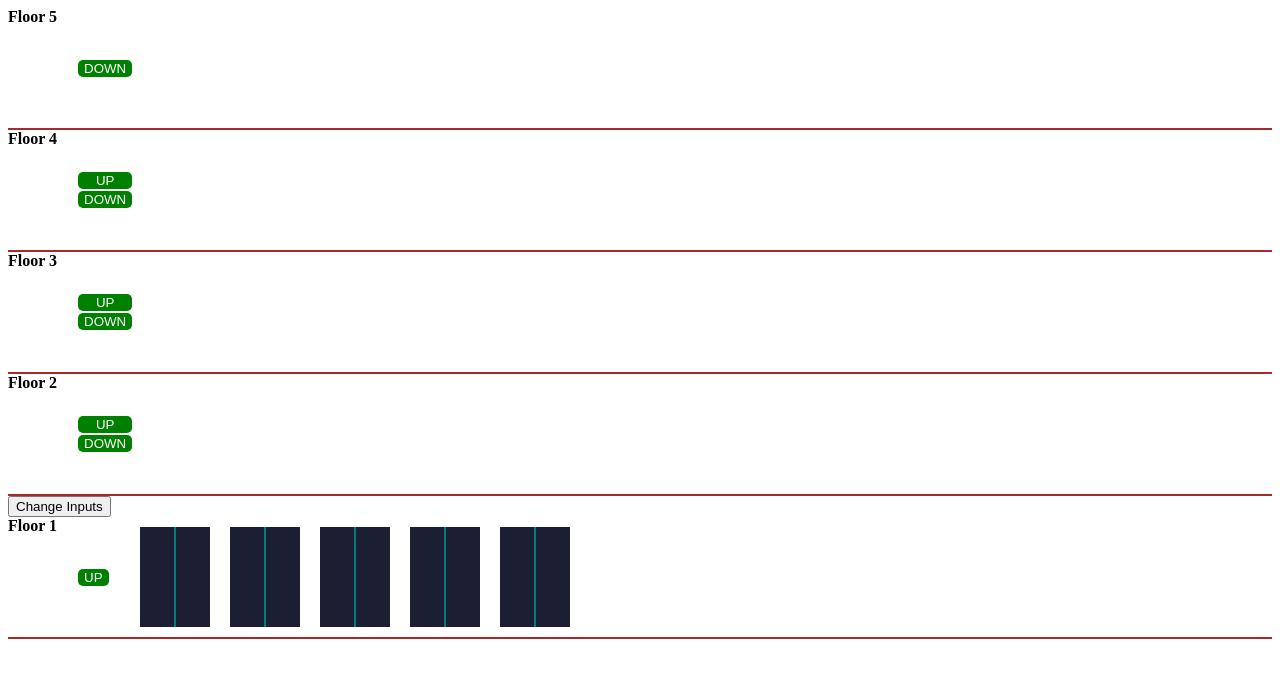
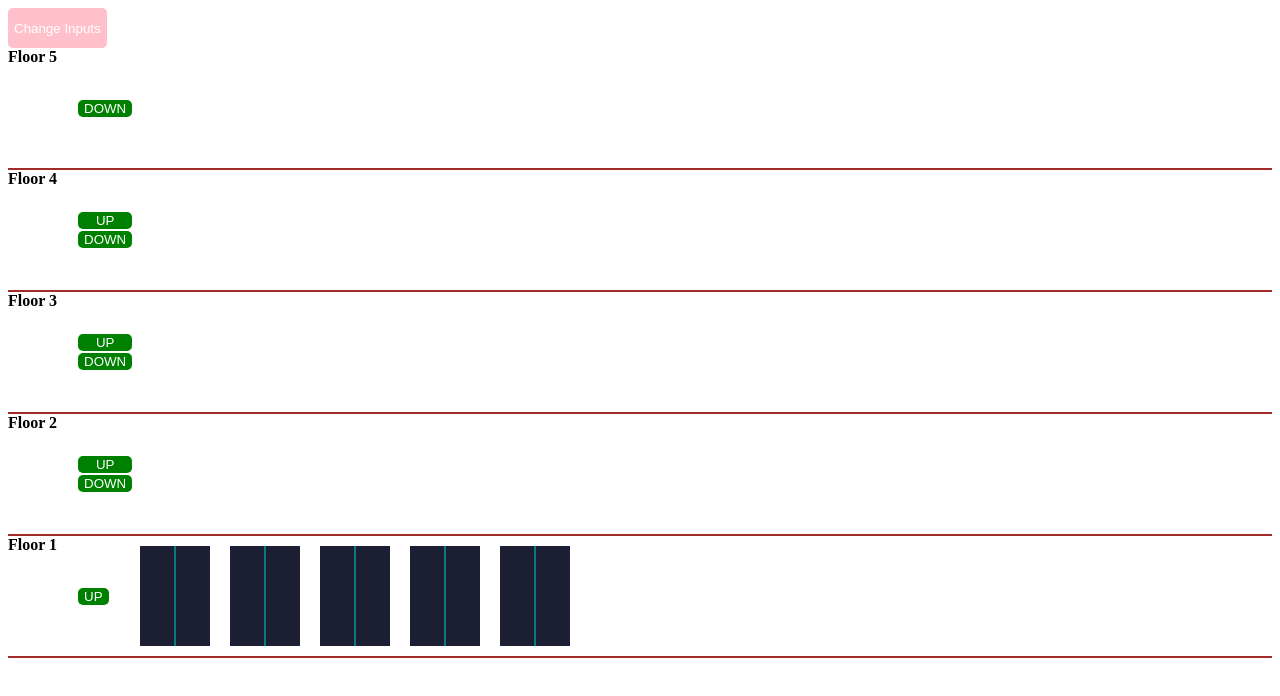
Before and after one commit to mailmesriza98/liftsimulation, a plain HTML site: page index.html in a window 1280 px wide. Both pictures are taken after typing "5", "5" into the empty fields and a click on the input "Submit". Drawn offline with Linux system fonts and the light colour scheme.

Commit message:
commit 7

```diff
--- a/script.js
+++ b/script.js
@@ -9,7 +9,7 @@ const createUI = () => {
     mainContainer.innerHTML="";
 
     backbutton.style.display = "block";
-
+    mainContainer.appendChild(backbutton);
 
     for(let i=floors;i>=1;i--){
         const floor = document.createElement("div");
@@ -106,7 +106,7 @@ const createUI = () => {
 
         }
 
-        mainContainer.appendChild(backbutton)
+
         mainContainer.appendChild(floor);
 
     }
@@ -119,8 +119,9 @@ function resetSimulation() {
     // Reset all variables and clear the HTML elements
     liftQueue=[];
 
-    const floors = document.querySelector("#floors").value;
-    const lifts = document.querySelector("#lifts").value;
+    const floors = document.querySelector("#floors");
+    const lifts = document.querySelector("#lifts");
+
     floors.textContent = "";
     lifts.textContent = "";
 
@@ -129,7 +130,7 @@ function resetSimulation() {
 
 
 const simulate = () => {
-    const floors = document.querySelector("#floors").value;
+
     const givenlifts = document.querySelector("#lifts").value;
     if(floors<=1){
         alert("Floors should be >=2");
@@ -142,6 +143,7 @@ const simulate = () => {
         return;
     }
     createUI();
+
     backbutton.addEventListener("click", () => {
         resetSimulation();
       });
--- a/style.css
+++ b/style.css
@@ -39,6 +39,17 @@ input[type="submit"] {
   cursor: pointer;
 }
 
+#back_button {
+  background-color: pink;
+  color: white;
+  /* padding: 10px 20px; */
+  border: none;
+  border-radius: 5px;
+  height: 40px;
+  /* font-size: 10px; */
+  cursor: pointer;
+}
+
 .custom-button:hover {
   background-color: darkgreen;
 }
```
